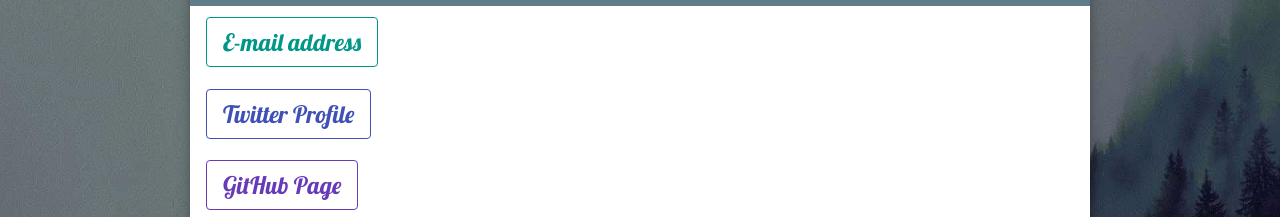
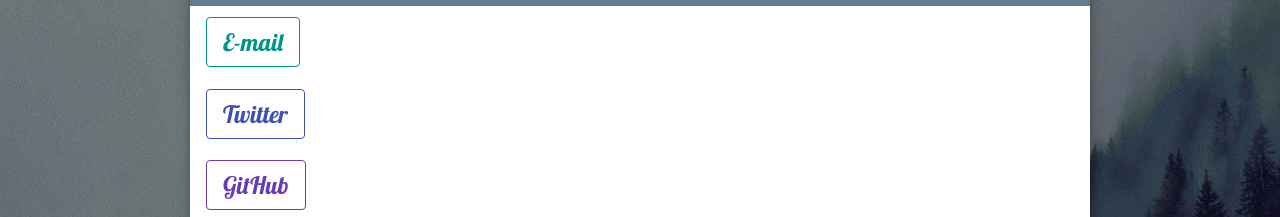
Before and after one commit to Zaeche/Zaeche.github.io, a plain HTML site: page index.html in a window 1280 px wide. Both pictures are taken after a click on the button 640 px from the left and 624 px from the top of the page. Shown: the part 159-376 px from the top of the page. Drawn offline with nearby package versions, Linux system fonts and the light colour scheme; a web font is replaced by a local one.

Commit message:
Update 1.4

```diff
--- a/index.html
+++ b/index.html
@@ -110,15 +110,15 @@
 		  </header>
 
 		  <div id="E-mail" class="w3-container">
-		    <h2><a href="http://www.google.com/recaptcha/mailhide/d?k=01RRXr6piINN439QWpEosbpA==&amp;c=LxkPxkmhrO4kOeBJkI8xrVJsAI08Pz16Tw1phTRMQv8=" onclick="window.open('http://www.google.com/recaptcha/mailhide/d?k\x3d01RRXr6piINN439QWpEosbpA\x3d\x3d\x26c\x3dLxkPxkmhrO4kOeBJkI8xrVJsAI08Pz16Tw1phTRMQv8\x3d', '', 'toolbar=0,scrollbars=0,location=0,statusbar=0,menubar=0,resizable=0,width=500,height=300'); return false;" title="Reveal this e-mail address" class="w3-btn w3-xlarge w3-round w3-white w3-text-teal w3-hover-teal w3-border w3-border-teal w3-hover-text-white w3-ripple w3-lobster"> E-mail address </a></h2>
+		    <h2><a href="http://www.google.com/recaptcha/mailhide/d?k=01RRXr6piINN439QWpEosbpA==&amp;c=LxkPxkmhrO4kOeBJkI8xrVJsAI08Pz16Tw1phTRMQv8=" onclick="window.open('http://www.google.com/recaptcha/mailhide/d?k\x3d01RRXr6piINN439QWpEosbpA\x3d\x3d\x26c\x3dLxkPxkmhrO4kOeBJkI8xrVJsAI08Pz16Tw1phTRMQv8\x3d', '', 'toolbar=0,scrollbars=0,location=0,statusbar=0,menubar=0,resizable=0,width=500,height=300'); return false;" title="Reveal this e-mail address" class="w3-btn w3-xlarge w3-round w3-white w3-text-teal w3-hover-teal w3-border w3-border-teal w3-hover-text-white w3-ripple w3-lobster"> E-mail </a></h2>
 		  </div>
 
 		  <div id="Twitter" class="w3-container">
-				<h2><a href="https://twitter.com/Zaeche_" title="Go to Twitter!" class="w3-btn w3-xlarge w3-round w3-white w3-text-indigo w3-hover-indigo w3-border w3-border-indigo w3-hover-text-white w3-ripple w3-lobster"> Twitter Profile</a></h2>
+				<h2><a href="https://twitter.com/Zaeche_" title="Go to Twitter!" class="w3-btn w3-xlarge w3-round w3-white w3-text-indigo w3-hover-indigo w3-border w3-border-indigo w3-hover-text-white w3-ripple w3-lobster"> Twitter </a></h2>
 		  </div>
 
 		  <div id="Github" class="w3-container">
-			<h2><a href="https://github.com/Zaeche" title="Go to GitHub!" class="w3-btn w3-xlarge w3-round w3-white w3-text-deep-purple w3-hover-deep-purple w3-border w3-border-deep-purple w3-hover-text-white w3-ripple w3-lobster"> GitHub Page </a></h2>
+			<h2><a href="https://github.com/Zaeche" title="Go to GitHub!" class="w3-btn w3-xlarge w3-round w3-white w3-text-deep-purple w3-hover-deep-purple w3-border w3-border-deep-purple w3-hover-text-white w3-ripple w3-lobster"> GitHub </a></h2>
 		  </div>
 
 		  <div class="w3-container w3-light-grey w3-padding">
```
